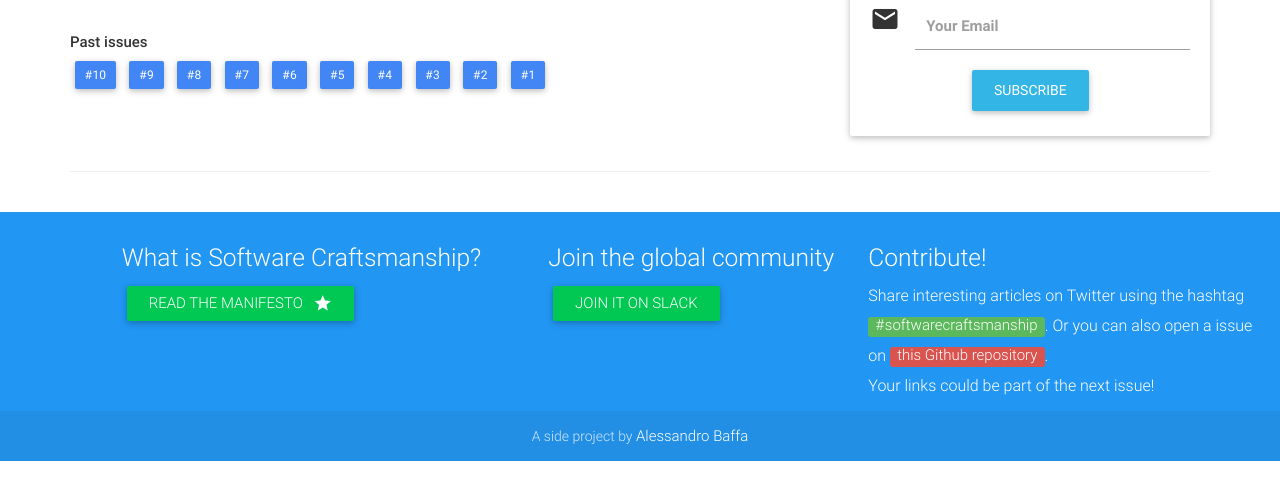
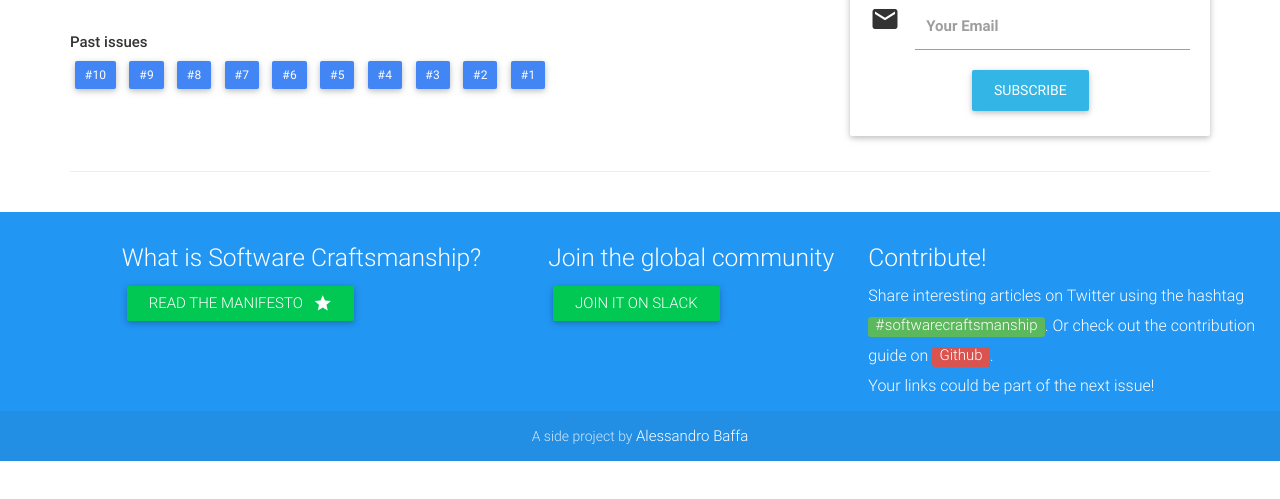
Before and after one commit to alebaffa/sc-newsletter, a plain HTML site: page index.html in a window 1280 px wide. Shown: the part 239-738 px from the top of the page. Drawn offline with Linux system fonts and the light colour scheme; a script that the page names is missing.

Commit message:
update of contribution

```diff
--- a/index.html
+++ b/index.html
@@ -109,7 +109,7 @@
                       <h5 class="white-text">Contribute!</h5>
                       <p class="white-text">
                         Share interesting articles on Twitter using the hashtag <span class="label label-success"><a href="https://twitter.com/search?q=%23softwarecraftsmanship&src=savs">#softwarecraftsmanship</a></span>.
-                        Or you can also open a issue on <span class="label label-danger"><a href="https://github.com/alebaffa/sc-newsletter-issues">this Github repository</a></span>.
+                        Or check out the contribution guide on <span class="label label-danger"><a href="https://github.com/alebaffa/sc-newsletter-issues">Github</a></span>.
                         <br />Your links could be part of the next issue!
                   </div>
               </div>
```
